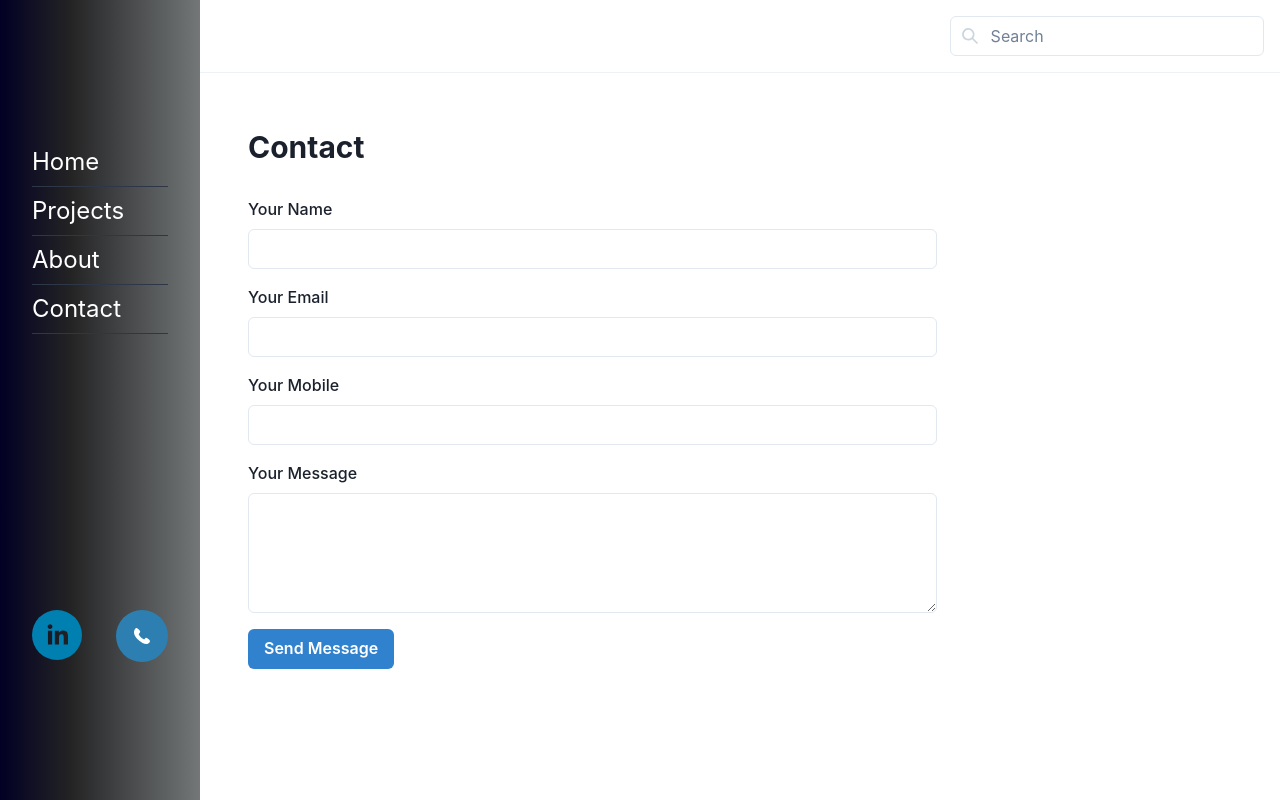
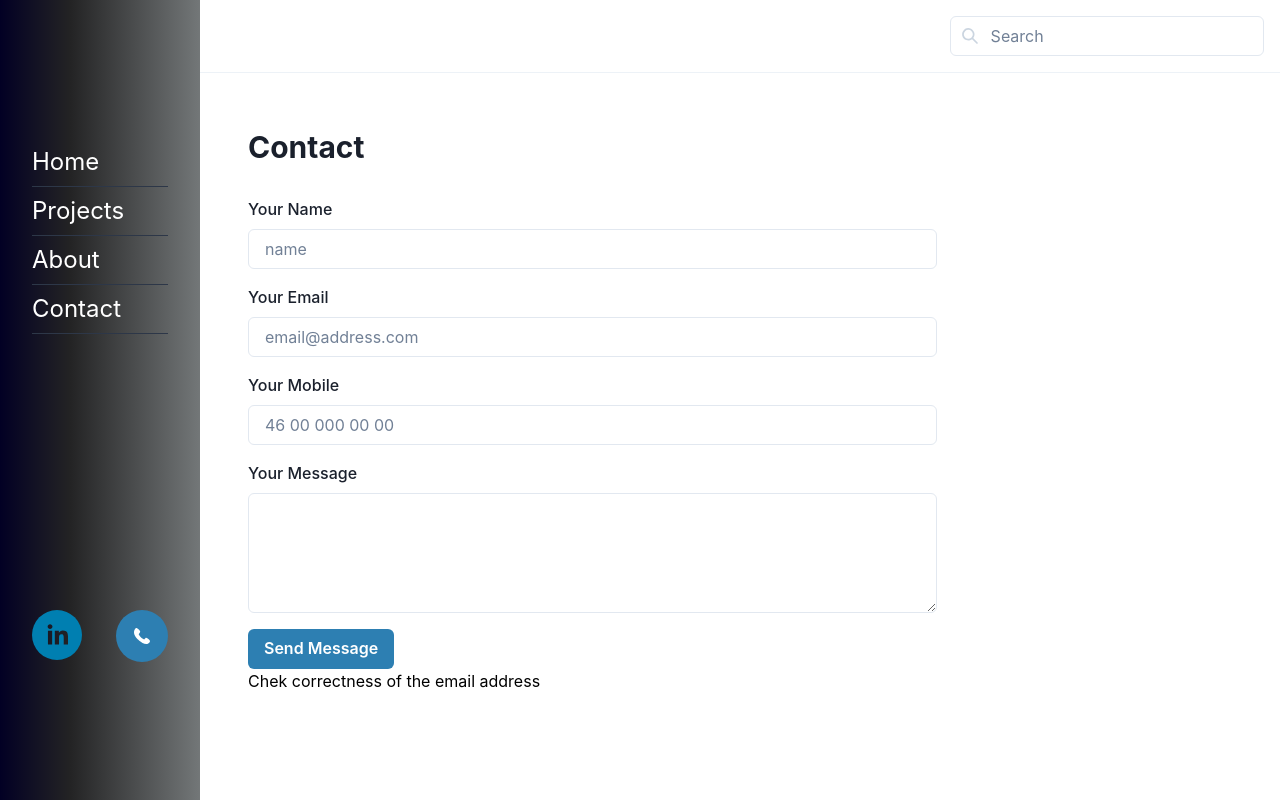
Before and after one commit to zelenovakat/ekaterinazelenova, a Next.js app: page /contact in a window 1280 px wide. Built offline with nearby package versions, Linux system fonts and the light colour scheme.

Commit message:
placeholder and color

```diff
--- a/src/pages/about.tsx
+++ b/src/pages/about.tsx
@@ -14,6 +14,7 @@ import client from "../utils/apollo-client"
 import NextImage from "next/image"
 import { gql } from "@apollo/client"
 import { NextSeo } from "next-seo"
+import { linkedInColor } from "@/utils/colors"
 
 export type AboutPageItem = {
   someText: string
@@ -122,7 +123,7 @@ const AboutPage = (props: AboutPageProps) => {
               marginTop="2"
               border="1px solid"
               borderRadius="5"
-              borderColor="blue">
+              borderColor={linkedInColor}>
               <h2>
                 <AccordionButton>
                   <Box
--- a/src/pages/contact.tsx
+++ b/src/pages/contact.tsx
@@ -12,6 +12,7 @@ import {
 } from "@chakra-ui/react"
 import useContactForm from "@/hooks/useContactForm"
 import { NextSeo } from "next-seo"
+import { linkedInColor } from "@/utils/colors"
 
 type ContactPageProps = {
   children: React.ReactNode
@@ -37,17 +38,24 @@ const ContactPage = (props: ContactPageProps) => {
         <form onSubmit={submitForm}>
           <FormControl>
             <FormLabel>Your Name</FormLabel>
-            <Input onChange={(e) => setState({ name: e.target.value })} value={name} type="text" />
+            <Input
+              placeholder="name"
+              onChange={(e) => setState({ name: e.target.value })}
+              value={name}
+              type="text"
+            />
 
             <FormLabel marginTop="4">Your Email</FormLabel>
             <Input
               onChange={(e) => setState({ email: e.target.value })}
+              placeholder="email@address.com"
               value={email}
               type="email"
             />
 
             <FormLabel marginTop="4">Your Mobile</FormLabel>
             <Input
+              placeholder="46 00 000 00 00"
               onChange={(e) => setState({ mobile: e.target.value })}
               value={mobile}
               type="text"
@@ -60,9 +68,10 @@ const ContactPage = (props: ContactPageProps) => {
               height={120}
             />
             <Button
-              colorScheme="blue"
+              backgroundColor={linkedInColor}
               onClick={submitForm}
               type="submit"
+              color="white"
               marginTop="4"
               isLoading={loading}>
               Send Message
@@ -74,6 +83,11 @@ const ContactPage = (props: ContactPageProps) => {
             <Text>Message was send successfully</Text>
           </Box>
         )}
+        {!success && (
+          <Box color="black" marginBottom="4">
+            <Text>Chek correctness of the email address</Text>
+          </Box>
+        )}
       </Flex>
     </DifaultLayout>
   )
--- /dev/null
+++ b/src/utils/colors.ts
@@ -0,0 +1 @@
+export const linkedInColor = "#2D7FB2"
```
